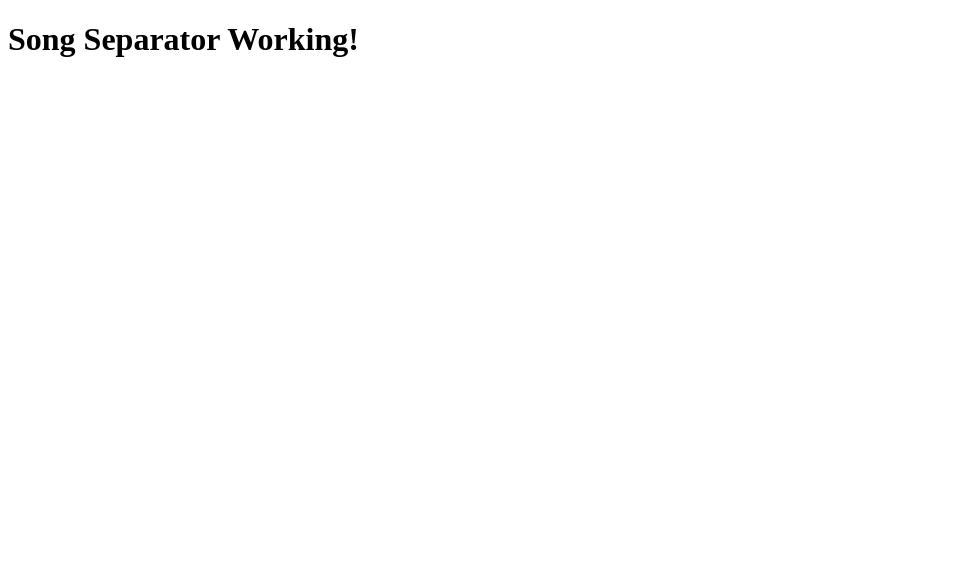
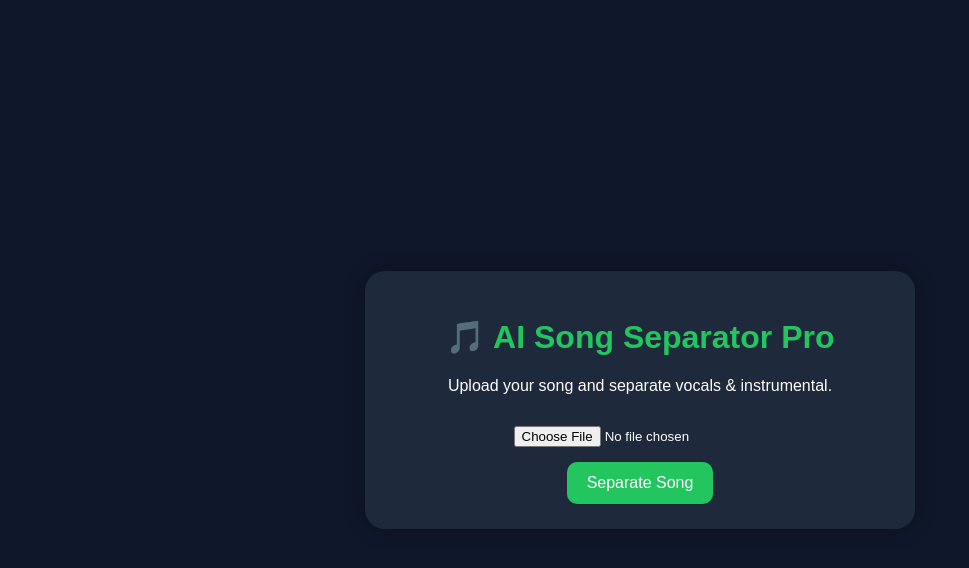
Before and after one commit to vermaayush6656-star/song-separator, a plain HTML site: page templates/index.html in a window 1280 px wide. Shown: the whole page, without its empty margins (0-969 px from the left). Drawn offline with Linux system fonts and the light colour scheme.

Commit message:
Update index.html

```diff
--- a/templates/index.html
+++ b/templates/index.html
@@ -1,9 +1,68 @@
 <!DOCTYPE html>
 <html>
 <head>
-    <title>Song Separator</title>
+    <title>AI Song Separator Pro</title>
+    <meta name="viewport" content="width=device-width, initial-scale=1">
+
+    <style>
+        body{
+            margin:0;
+            font-family:Arial,sans-serif;
+            background:#0f172a;
+            color:white;
+            display:flex;
+            justify-content:center;
+            align-items:center;
+            min-height:100vh;
+        }
+
+        .card{
+            width:90%;
+            max-width:500px;
+            background:#1e293b;
+            padding:25px;
+            border-radius:20px;
+            text-align:center;
+            box-shadow:0 0 20px rgba(0,0,0,0.3);
+        }
+
+        h1{
+            color:#22c55e;
+        }
+
+        input{
+            margin:15px 0;
+        }
+
+        button{
+            background:#22c55e;
+            color:white;
+            border:none;
+            padding:12px 20px;
+            border-radius:10px;
+            cursor:pointer;
+            font-size:16px;
+        }
+
+        button:hover{
+            opacity:0.9;
+        }
+    </style>
 </head>
+
 <body>
-    <h1>Song Separator Working!</h1>
+
+<div class="card">
+    <h1>🎵 AI Song Separator Pro</h1>
+
+    <p>Upload your song and separate vocals & instrumental.</p>
+
+    <input type="file">
+
+    <br>
+
+    <button>Separate Song</button>
+</div>
+
 </body>
 </html>
```
